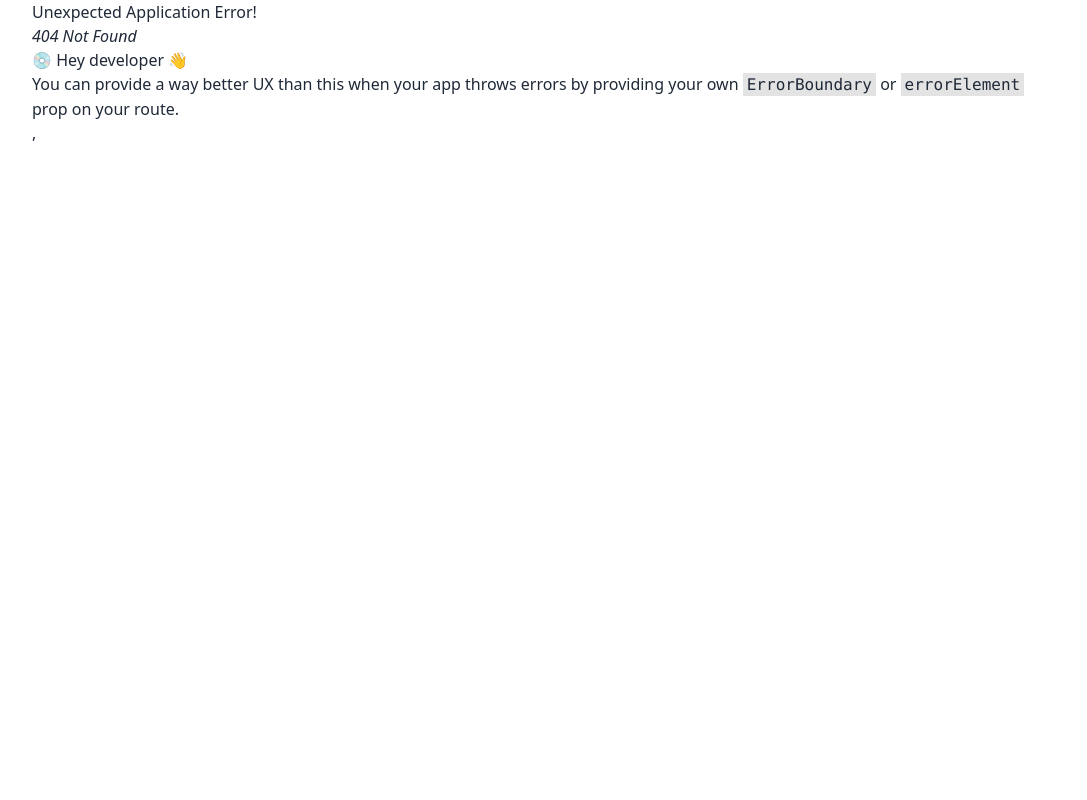
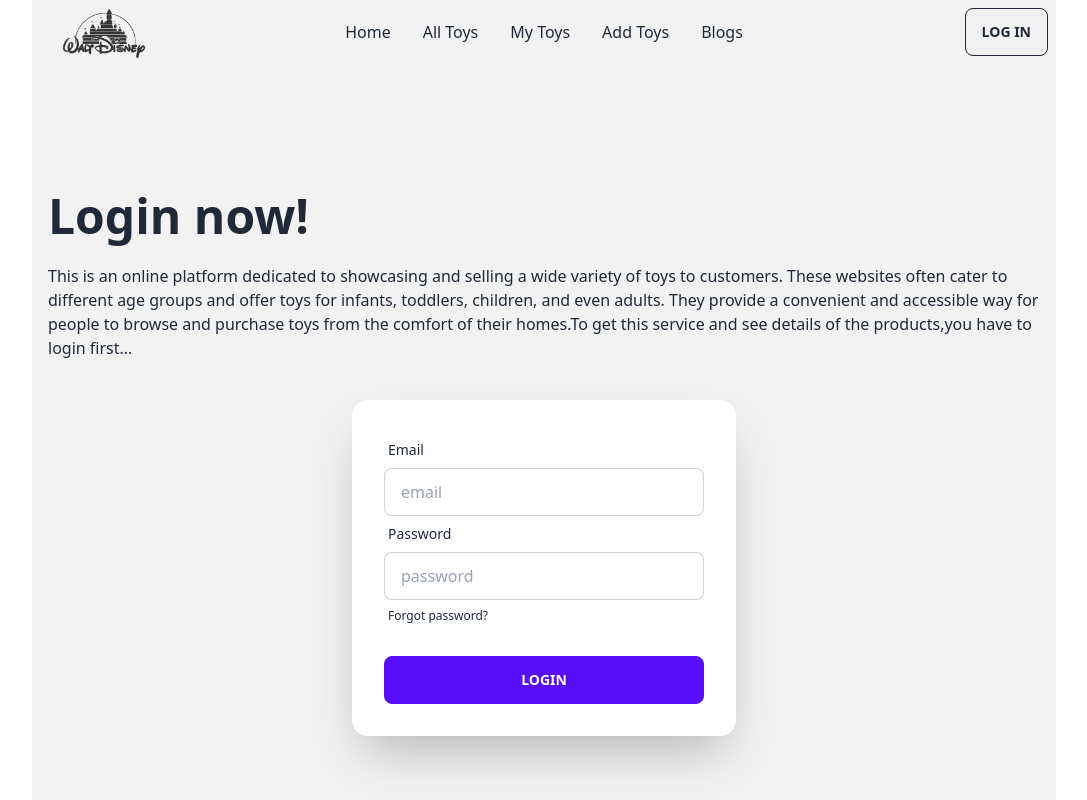
Before and after one commit to simanto789/disney-walt-client, a React (Vite) app: page /login in a window 1280 px wide. Before the commit this address had no page. Shown: the top 800 px of the page, without its empty margins (96-1183 px from the left). Built offline with nearby package versions, Linux system fonts and the light colour scheme.

Commit message:
hide firebase config key

```diff
--- a/package.json
+++ b/package.json
@@ -11,6 +11,7 @@
   },
   "dependencies": {
     "daisyui": "^2.51.6",
+    "firebase": "^9.22.0",
     "localforage": "^1.10.0",
     "match-sorter": "^6.3.1",
     "react": "^18.2.0",
--- /dev/null
+++ b/src/Pages/Login/Login.jsx
@@ -0,0 +1,46 @@
+
+
+const Login = () => {
+
+
+    const handleLogin = event =>{
+        event.preventDefault();
+    }
+
+    return (
+        <div className="hero min-h-screen bg-base-200">
+            <div className="hero-content flex-col">
+                <div className="text-center lg:text-left">
+                    <h1 className="text-5xl font-bold">Login now!</h1>
+                    <p className="py-6">This is an online platform dedicated to showcasing and selling a wide variety of toys to customers. These websites often cater to different age groups and offer toys for infants, toddlers, children, and even adults. They provide a convenient and accessible way for people to browse and purchase toys from the comfort of their homes.To get this service and see details of the products,you have to login first...</p>
+                </div>
+                <div className="card flex-shrink-0 w-full max-w-sm shadow-2xl bg-base-100">
+                    <div className="card-body">
+                        <form onSubmit={handleLogin}>
+                            <div className="form-control">
+                                <label className="label">
+                                    <span className="label-text">Email</span>
+                                </label>
+                                <input type="text" placeholder="email" className="input input-bordered" />
+                            </div>
+                            <div className="form-control">
+                                <label className="label">
+                                    <span className="label-text">Password</span>
+                                </label>
+                                <input type="text" placeholder="password" className="input input-bordered" />
+                                <label className="label">
+                                    <a href="#" className="label-text-alt link link-hover">Forgot password?</a>
+                                </label>
+                            </div>
+                            <div className="form-control mt-6">
+                                <input className="btn btn-primary" type="submit" value="Login" />
+                            </div>
+                        </form>
+                    </div>
+                </div>
+            </div>
+        </div>
+    );
+};
+
+export default Login;
--- a/src/Pages/Shared/NavBar/NavBar.jsx
+++ b/src/Pages/Shared/NavBar/NavBar.jsx
@@ -13,7 +13,7 @@
 
     </>
     return (
-        <div className="navbar bg-base-100">
+        <div className="navbar bg-base-200">
             <div className="navbar-start">
                 <div className="dropdown">
                     <label tabIndex={0} className="btn btn-ghost lg:hidden">
@@ -31,7 +31,7 @@
                 </ul>
             </div>
             <div className="navbar-end">
-                <button className="btn btn-outline">Log In</button>
+                <Link to="/login"><button className="btn btn-outline">Log In</button></Link>
             </div>
         </div>
     );
--- a/src/Routes/Routes.jsx
+++ b/src/Routes/Routes.jsx
@@ -1,6 +1,7 @@
 import { createBrowserRouter } from "react-router-dom";
 import Main from "../LayOut/Main";
 import Home from "../Pages/Home/Home/Home";
+import Login from "../Pages/Login/Login";
 
 const router = createBrowserRouter([
     {
@@ -10,6 +11,10 @@
         {
             path: '/',
             element: <Home></Home>
+        },
+        {
+          path: 'login',
+          element: <Login></Login>
         }
       ]
     },
--- /dev/null
+++ b/src/firebase/firebase.config.js
@@ -0,0 +1,18 @@
+// Import the functions you need from the SDKs you need
+import { initializeApp } from "firebase/app";
+// TODO: Add SDKs for Firebase products that you want to use
+// https://firebase.google.com/docs/web/setup#available-libraries
+
+// Your web app's Firebase configuration
+const firebaseConfig = {
+  apiKey:import.meta.env.VITE_apiKey,
+  authDomain:import.meta.env.VITE_authDomain,
+  projectId:import.meta.env.VITE_projectId,
+  storageBucket:import.meta.env.VITE_storageBucket,
+  messagingSenderId:import.meta.env.VITE_messagingSenderId,
+  appId:import.meta.env.VITE_appId
+};
+
+// Initialize Firebase
+const app = initializeApp(firebaseConfig);
+export default app;
--- a/src/main.jsx
+++ b/src/main.jsx
@@ -8,7 +8,7 @@
 import router from './Routes/Routes.jsx';
 
 ReactDOM.createRoot(document.getElementById('root')).render(
-  <div className='max-w-5xl mx-auto'>
+  <div className='max-w-5xl mx-auto '>
     <React.StrictMode>
     <RouterProvider router={router} />
   </React.StrictMode>,
```
Also changed, not shown: 1 other file (tests, documents, lock files or other folders).
